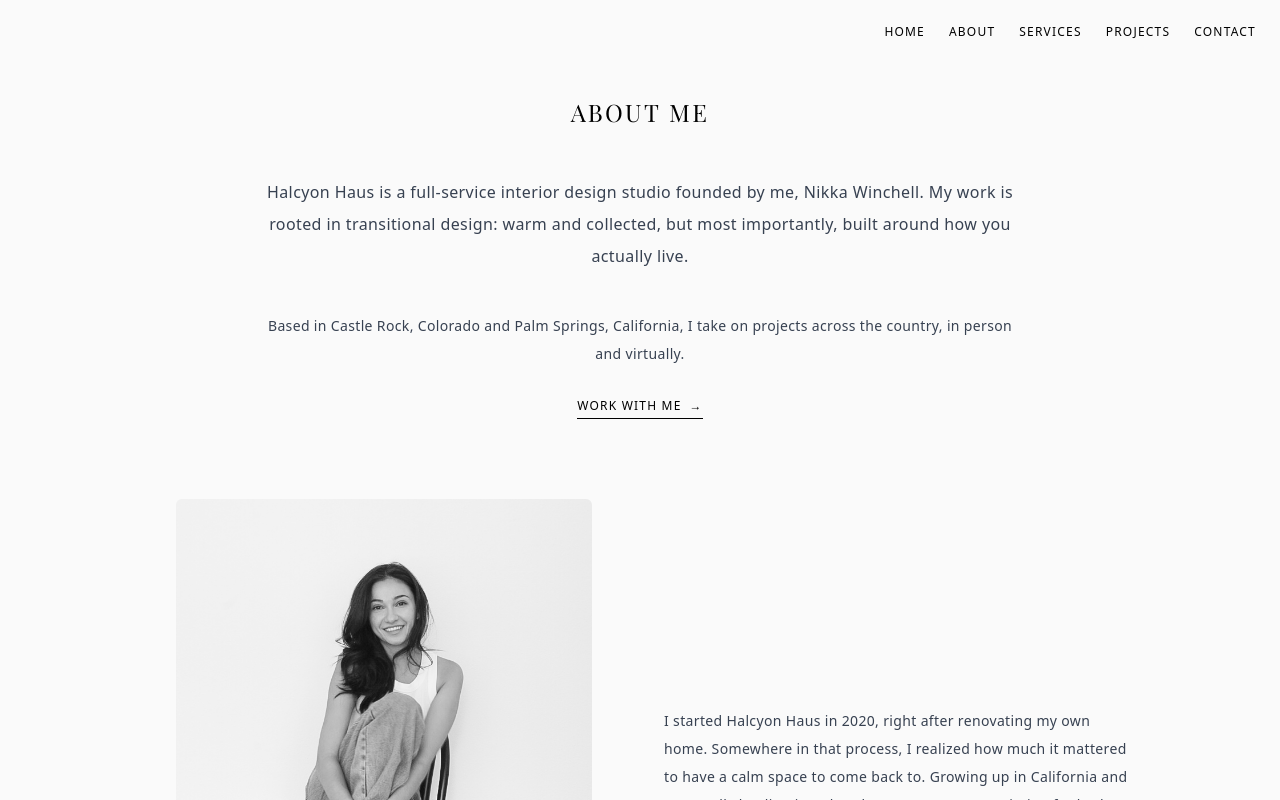
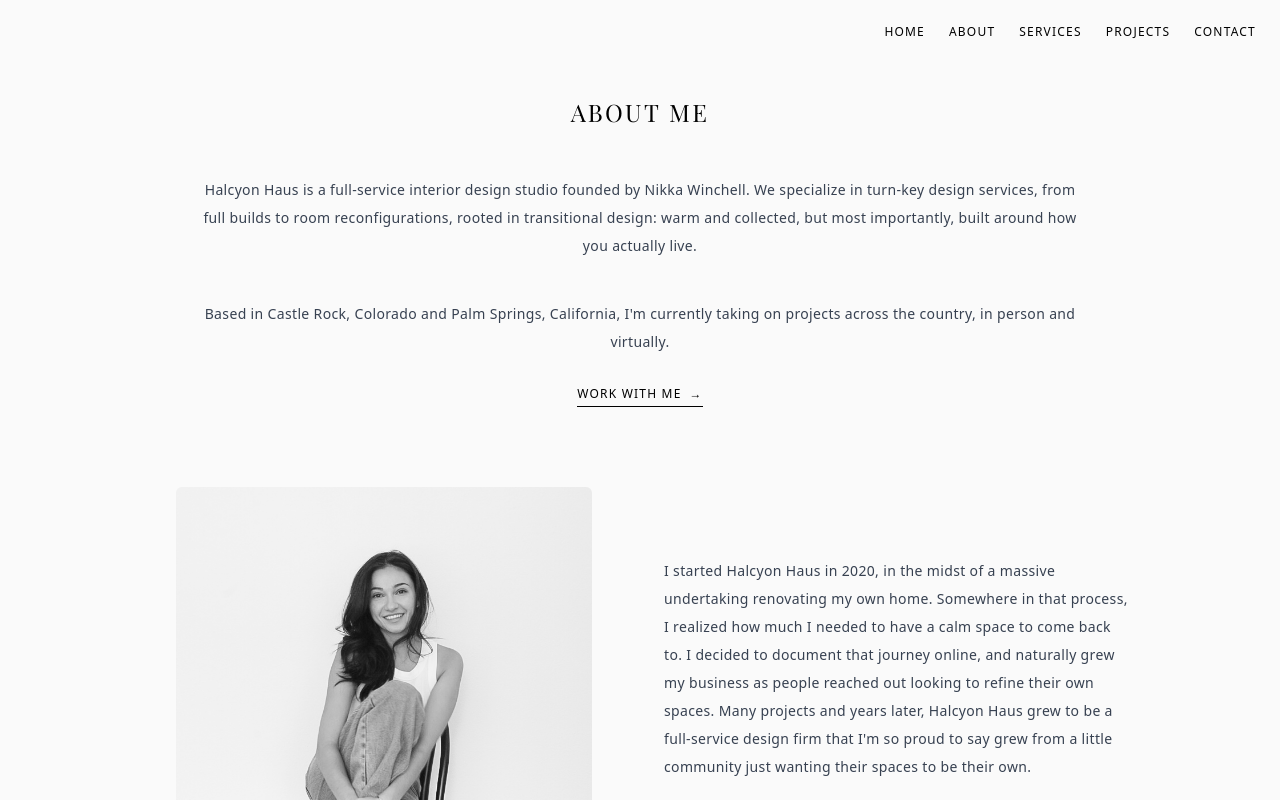
Before and after one commit to HalcyonHaus/halcyonhaus-site, a Next.js app: page /about in a window 1280 px wide. Shown: the top 800 px of the page. Built offline with nearby package versions, Linux system fonts and the light colour scheme.

Commit message:
Update about.js

```diff
--- a/pages/about.js
+++ b/pages/about.js
@@ -90,16 +90,16 @@ export default function AboutPage() {
         </h1>
 
         {/* Intro, wide and centered, no image yet */}
-        <div className="mt-12 max-w-3xl mx-auto text-center">
-          <p className="text-base leading-8 tracking-wide font-inter text-gray-700">
-            Halcyon Haus is a full-service interior design studio founded by me, Nikka Winchell. My work is rooted in transitional design: warm and collected, but most importantly, built around how you actually live.
+        <div className="mt-12 max-w-4xl mx-auto text-center">
+          <p className="text-sm leading-7 tracking-wide font-inter text-gray-700">
+            Halcyon Haus is a full-service interior design studio founded by Nikka Winchell. We specialize in turn-key design services, from full builds to room reconfigurations, rooted in transitional design: warm and collected, but most importantly, built around how you actually live.
           </p>
         </div>
 
         {/* Location + CTA */}
-        <div className="mt-10 max-w-3xl mx-auto text-center">
+        <div className="mt-10 max-w-4xl mx-auto text-center">
           <p className="text-sm leading-7 tracking-wide font-inter text-gray-700">
-            Based in Castle Rock, Colorado and Palm Springs, California, I take on projects across the country, in person and virtually.
+            Based in Castle Rock, Colorado and Palm Springs, California, I&apos;m currently taking on projects across the country, in person and virtually.
           </p>
           <div className="pt-6">
             <Link href="/contact" legacyBehavior>
@@ -129,7 +129,10 @@ export default function AboutPage() {
 
           <div className="md:col-span-6 flex flex-col justify-center h-full text-sm leading-7 tracking-wide font-inter text-gray-700 space-y-6">
             <p>
-              I started Halcyon Haus in 2020, right after renovating my own home. Somewhere in that process, I realized how much it mattered to have a calm space to come back to. Growing up in California and eventually landing in Colorado gave me an appreciation for both easy, relaxed spaces and calm, grounded ones, and that mix shows up in every project I design.
+              I started Halcyon Haus in 2020, in the midst of a massive undertaking renovating my own home. Somewhere in that process, I realized how much I needed to have a calm space to come back to. I decided to document that journey online, and naturally grew my business as people reached out looking to refine their own spaces. Many projects and years later, Halcyon Haus grew to be a full-service design firm that I&apos;m so proud to say grew from a little community just wanting their spaces to be their own.
+            </p>
+            <p>
+              About me, I was born in Azerbaijan but grew up in California and eventually landed in Colorado. I feel a pretty deep tie to both easy, relaxed spaces and calm, grounded ones, and that mix shows up in every project I design. In fact, that&apos;s where &quot;Halcyon&quot; comes from: feeling a sense of peace is one of the most important aspects of feeling at home, and the one I value the most when creating a space.
             </p>
             <p className="text-right italic text-gray-500">- Nikka</p>
           </div>
```
